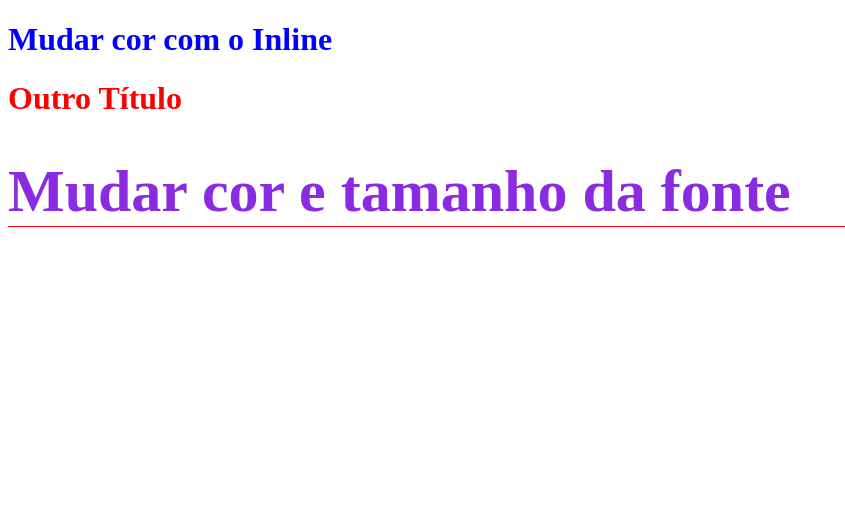
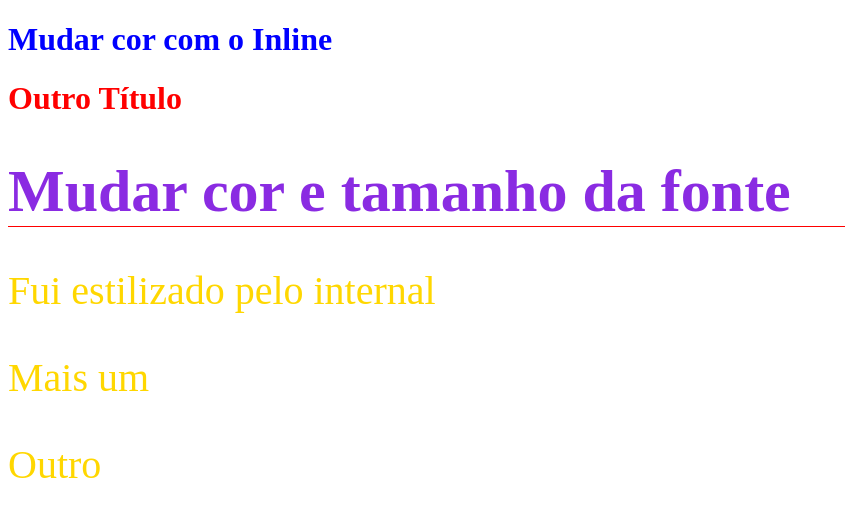
Before and after one commit to barbosaotavio/Forma-o-Front-end, a plain HTML site: page 2_CSS/index.html in a window 1280 px wide. Shown: the whole page, without its empty margins (0-845 px from the left). Drawn offline with Linux system fonts and the light colour scheme.

Commit message:
CSS Internal

```diff
--- a/2_CSS/index.html
+++ b/2_CSS/index.html
@@ -4,6 +4,12 @@
     <meta charset="UTF-8">
     <meta name="viewport" content="width=device-width, initial-scale=1.0">
     <title>CSS</title>
+    <style>
+        p {
+            color: gold;
+            font-size: 40px;
+        }
+    </style>
 </head>
 <body>
 
@@ -14,5 +20,9 @@
     <!-- 2 - Multiplas regras  -->
      <h1 style="color: blueviolet; font-size: 60px; border-bottom: 1px solid red;">
         Mudar cor e tamanho da fonte</h1>
+    <!-- 3 - Internal CSS-->
+     <P>Fui estilizado pelo internal</P>
+     <p>Mais um </p>
+     <p>Outro</p>
 </body>
 </html>
```
